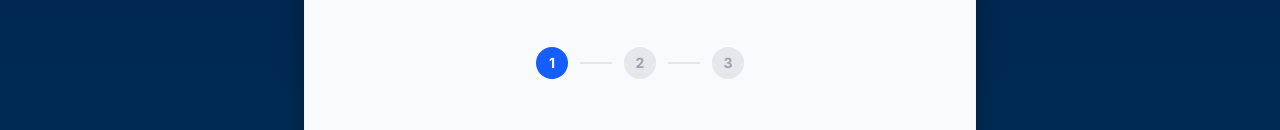
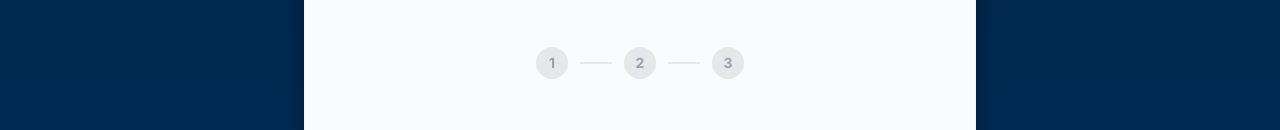
Before and after one commit to FellypeGC/instituto-social-nenem-brandao, a React (Vite) app in the folder frontend/: page / in a window 1280 px wide. Both pictures are taken after a click on the button "INICIAR NOVA INSCRIÇÃO". Shown: the part 509-639 px from the top of the page. Built offline with nearby package versions, Linux system fonts and the light colour scheme.

Commit message:
fix step index colors

```diff
--- a/frontend/src/components/Steps.tsx
+++ b/frontend/src/components/Steps.tsx
@@ -8,15 +8,16 @@ const Steps = ({ currentStep }: StepsProps) => {
   return (
     <div className="flex justify-center items-center gap-3 py-6">
       {steps.map((step, index) => (
-        <>
-          <div key={step} className={`w-8 h-8 rounded-full flex items-center justify-center font-bold text-sm transition-all duration-300 ${currentStep === step - 1 ? "bg-blue-600 text-white" : "text-gray-400 bg-gray-200"}`}>
-            {currentStep > step ? "" : step}
+        <div key={step} className="flex items-center gap-3">
+
+          <div className={`w-8 h-8 rounded-full flex items-center justify-center font-bold text-sm transition-all duration-300 ${currentStep > index ? "bg-blue-600 text-white" : "text-gray-400 bg-gray-200"}`}> {/* bg-blue-600 or bg-green-600 */}
+            {currentStep > index ? "✓" : step}
           </div>
 
           {index < steps.length - 1 && (
-            <div className={`w-8 h-0.5 transition-colors ${currentStep > step ? "bg-green-500" : "bg-gray-200"}`}></div>
-          )}
-        </>
+            <div className={`w-8 h-0.5 transition-colors ${currentStep > index ? "bg-blue-600" : "bg-gray-200"}`} />
+          )} {/* bg-blue-600 or bg-green-600 */}
+        </div>
       ))}
     </div>
   )
```
